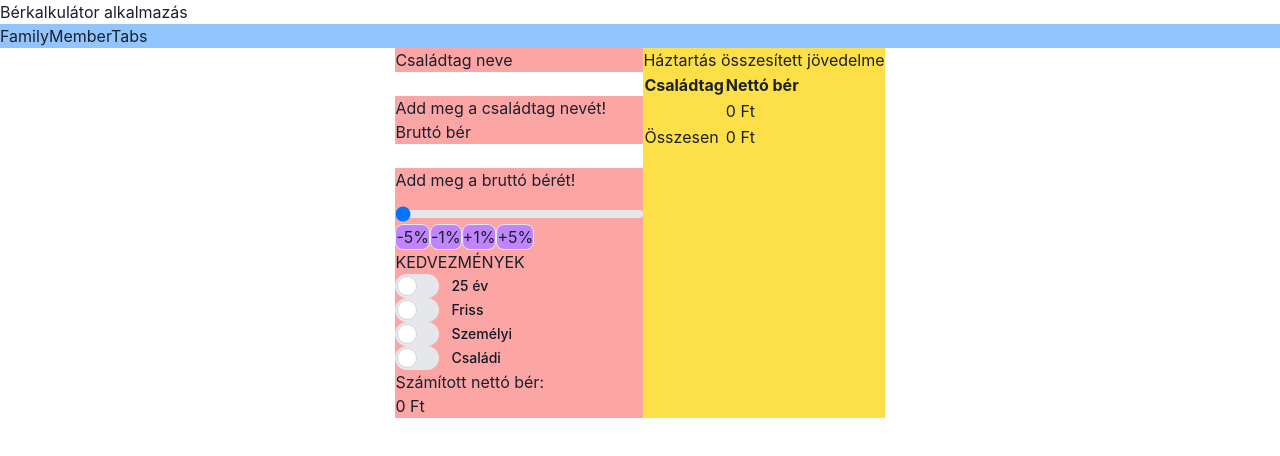
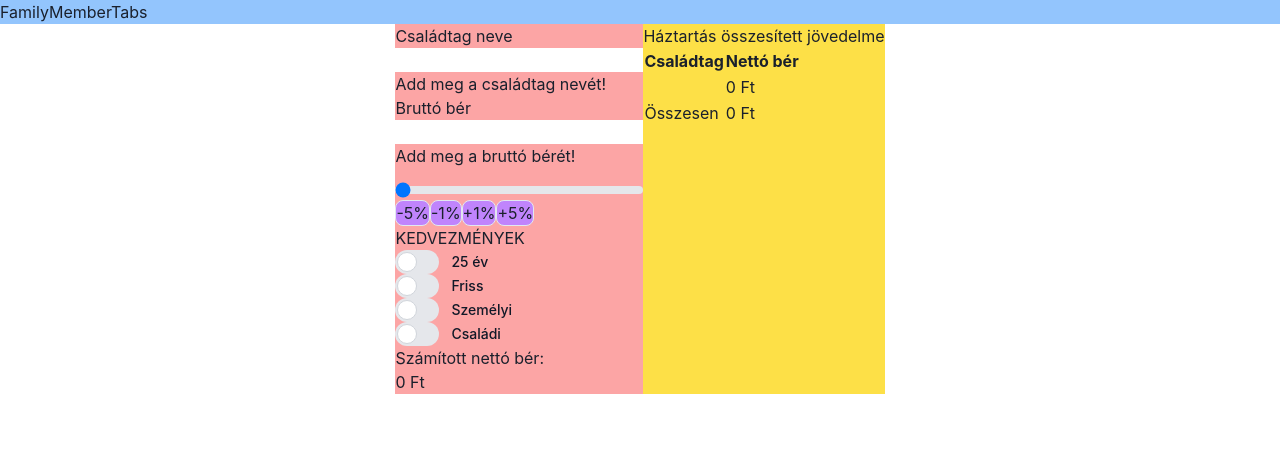
Before and after one commit to rpkrisz/Berkalkulator, a React (Vite) app: page / in a window 1280 px wide. Shown: the top 456 px of the page. Built offline with nearby package versions, Linux system fonts and the light colour scheme.

Commit message:
Delete title

```diff
--- a/src/App.jsx
+++ b/src/App.jsx
@@ -3,7 +3,6 @@ import HouseholdSalaryCalculator from "./components/HouseholdSalaryCalculator";
 function App() {
   return (
     <div>
-      <h1>Bérkalkulátor alkalmazás</h1>
       <HouseholdSalaryCalculator />
     </div>
   );
```
